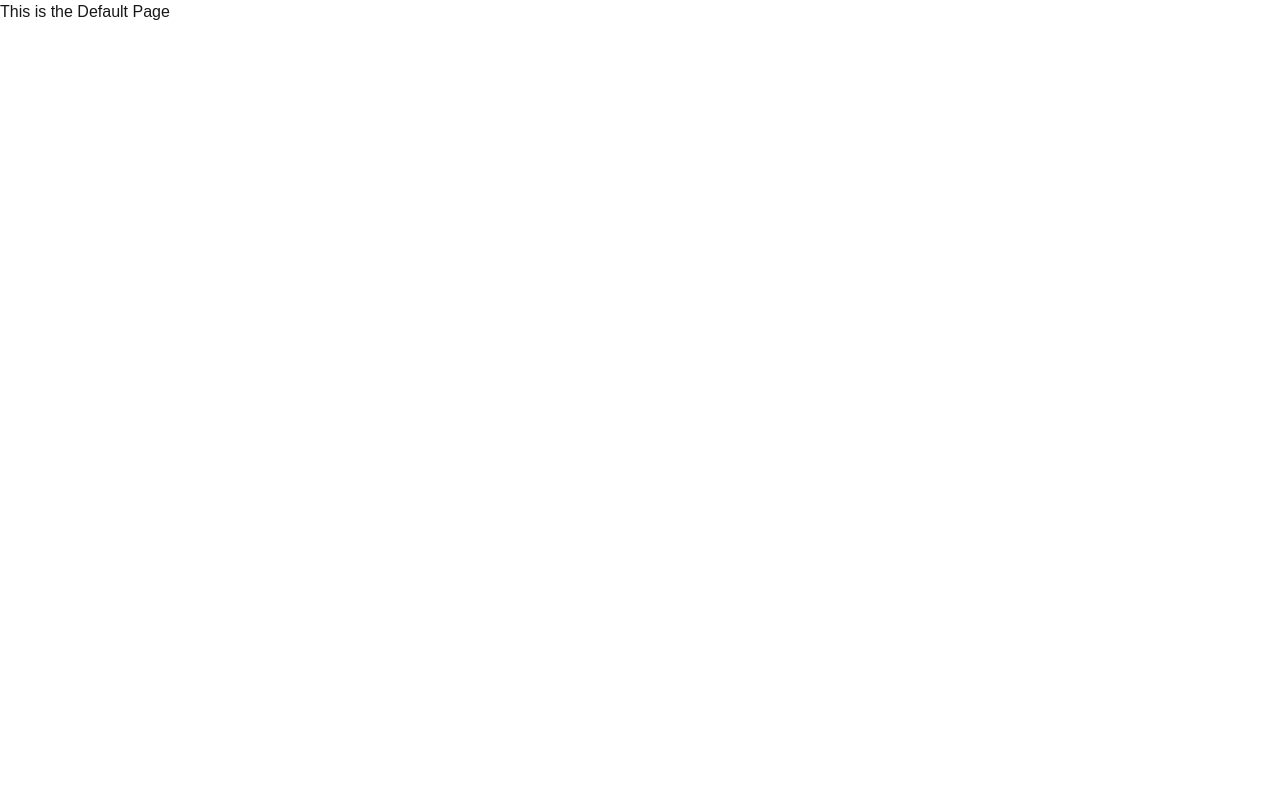
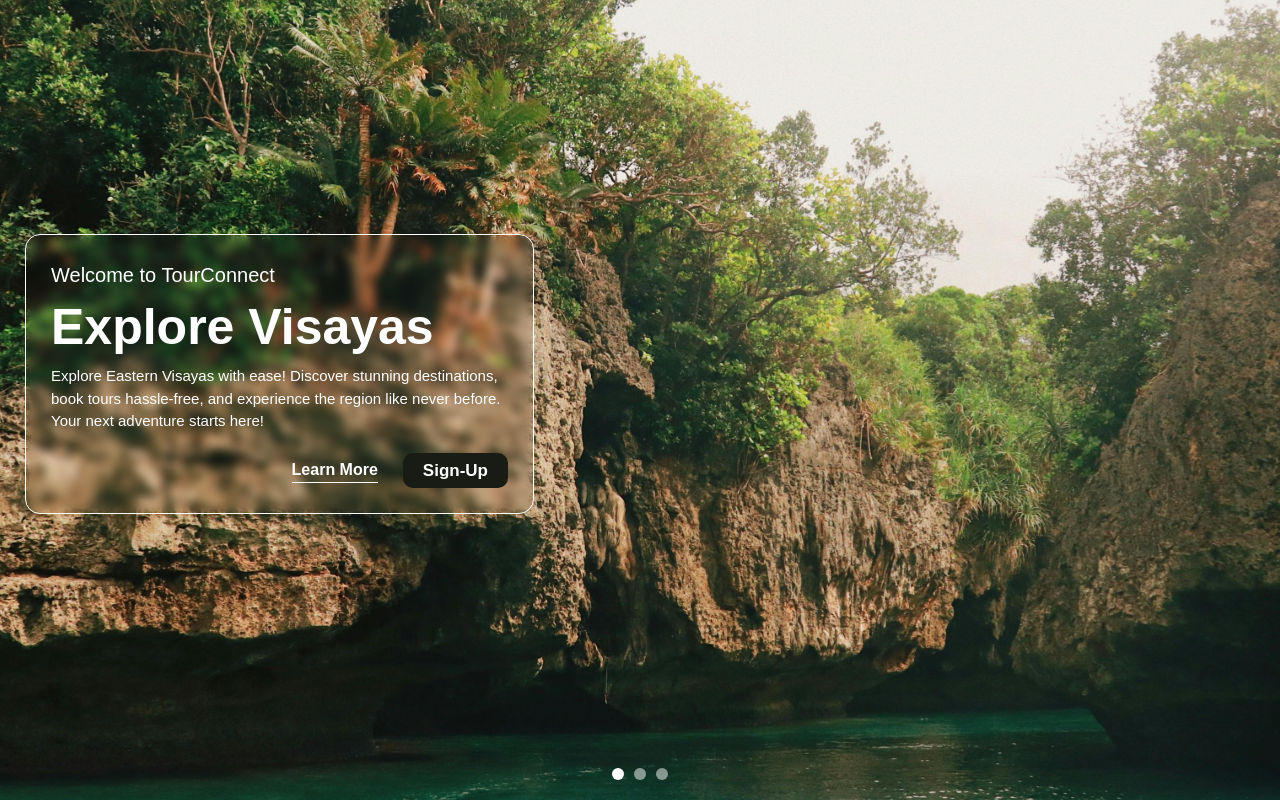
Before and after one commit to Gladiarn/Tour-Connect, a Next.js app: page / in a window 1280 px wide. Built offline with nearby package versions, Linux system fonts and the light colour scheme.

Commit message:
Landing Page last

```diff
--- a/src/pages/index.tsx
+++ b/src/pages/index.tsx
@@ -1,5 +1,7 @@
+import LandingPage from "../components/LandingPage";
 export default function Home() {
   return <div>
-    This is the Default Page
+
+    <LandingPage />
   </div>;
 }
```
Also changed, not shown: src/components/LandingPage.tsx (renamed from src/pages/home/index.tsx).
